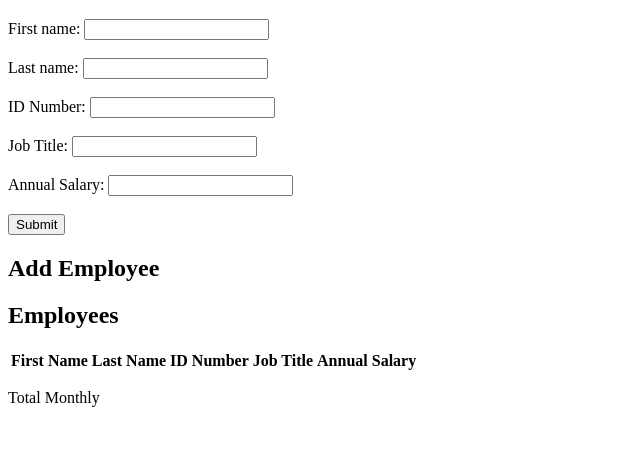
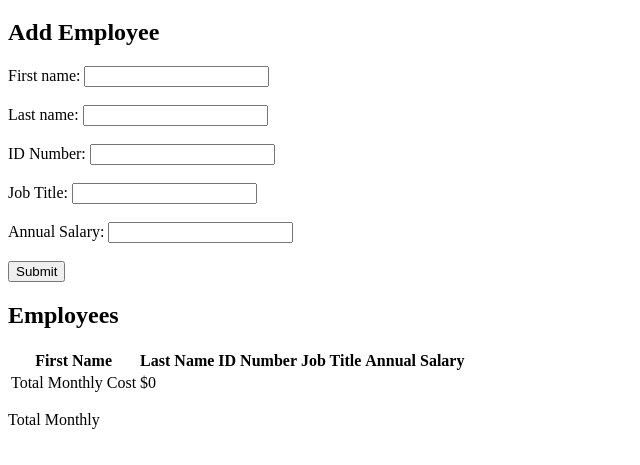
Before and after one commit to JeaneeAllen/weekend-salary-calculator, a website: page index.html in a window 1280 px wide. Shown: the part 61-526 px from the top of the page, without its empty margins (0-640 px from the left). Drawn offline with Linux system fonts and the light colour scheme.

Commit message:
saving progress to take a break

```diff
--- a/index.html
+++ b/index.html
@@ -12,6 +12,8 @@
     <h1>Salary Calculator</h1>
   </header>
 
+  <main>
+    <h2>Add Employee</h2>
     <!-- Req 1: This application should have a form with five inputs that collect a new employee's *first name, last name, ID number, job title, annual salary*.-->
 
     <form id="employee-form"> <!--How to create form: https://www.w3schools.com/html/html_forms.asp-->
@@ -38,8 +40,6 @@
       <input type="submit" value="Submit"> <!-- Req 2: Submit Button-->
     </form>
 
-  <main>
-    <h2>Add Employee</h2>
     <h2>Employees</h2>
     <table id="employee-table">
       <!-- Req 3: You must use a `<table>` element, where each employee is represented by a single `<tr>`.-->
@@ -51,13 +51,25 @@
           <th>ID Number</th>
           <th>Job Title</th>
           <th>Annual Salary</th>
+          <th></th>
 
         </tr>
       </thead>
+      <tbody id="employee-rows">
 
+      </tbody>
+
+      <tfoot id="footer">
+        <tr>
+          <td>Total Monthly Cost</td>
+          <td id="total-monthly-cost">$0</td>
+        </tr>
+
+      </tfoot>
 
     </table>
   </main>
+
   <footer>
     <p>Total Monthly</p>
   </footer>
```
Also changed, not shown: calculator.js (line endings or trailing spaces). Lines whose indentation alone changed are shown as unchanged.
